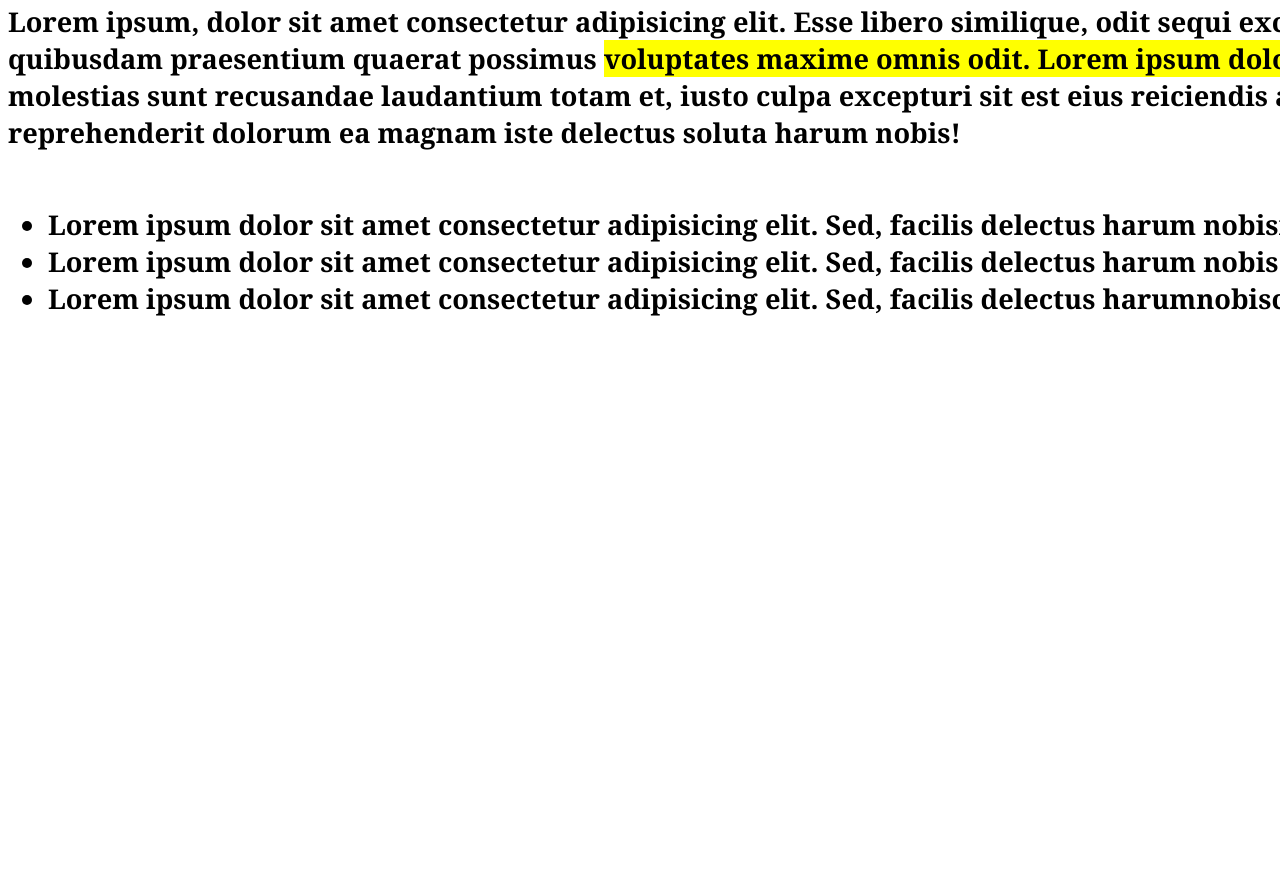
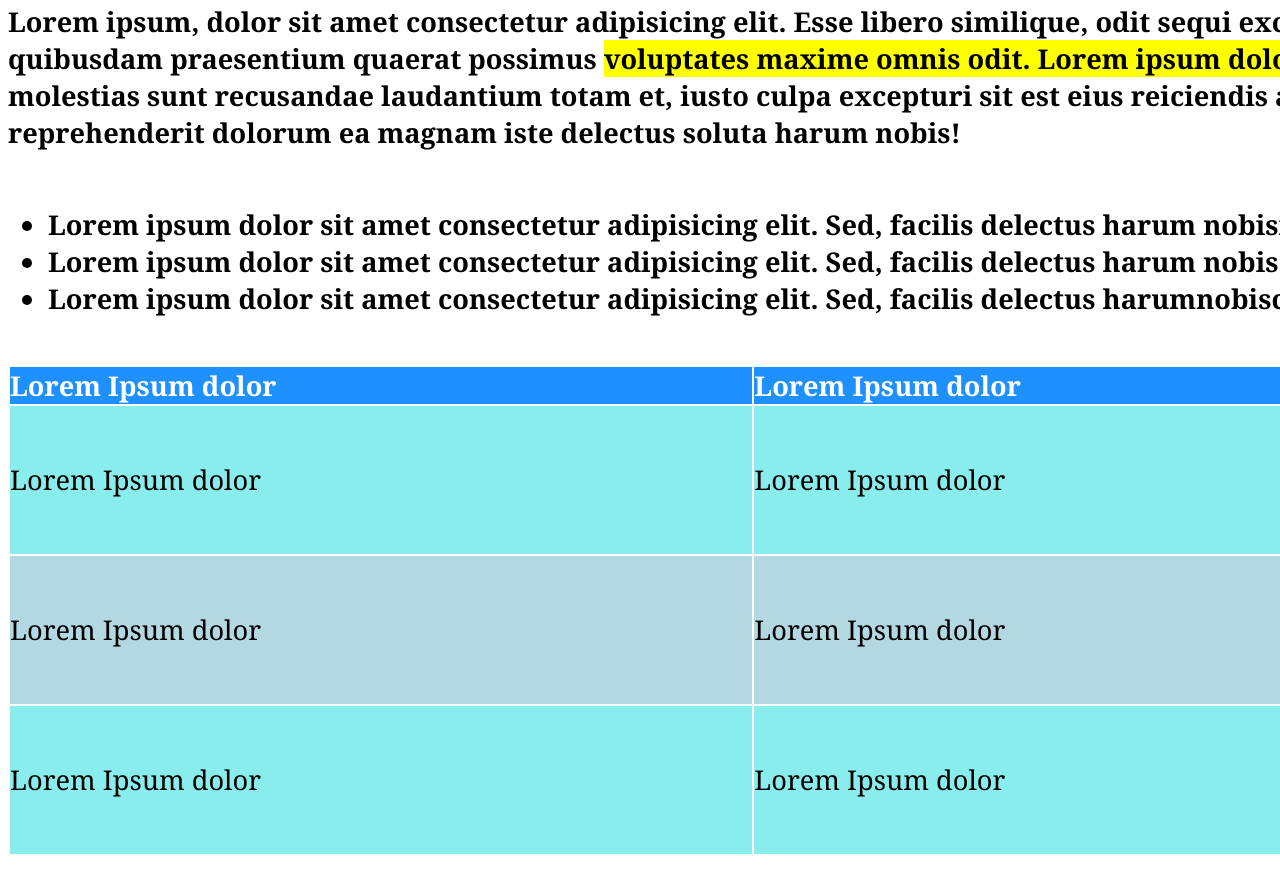
Before and after one commit to Daniele-Taullaraj/html-css-booleaner, a plain HTML site: page index.html in a window 1280 px wide. Shown: the part 1365-2257 px from the top of the page. Before the commit the page ends 1682 px from the top, so only its background shows below. Drawn offline with Linux system fonts and the light colour scheme.

Commit message:
sezione tabella

```diff
--- a/index.html
+++ b/index.html
@@ -71,7 +71,39 @@
 
         <!-- tabella -->
         <section>
+            <table>
+                <thead>
+                    <tr>
+                        <th>Lorem Ipsum dolor</th>
+                        <th>Lorem Ipsum dolor</th>
+                        <th>Lorem Ipsum dolor</th>
+                    </tr>
+                </thead>
 
+                <tbody>
+                    <tr class="tabella_scuro">
+                        <td>Lorem Ipsum dolor</td>
+                        <td>Lorem Ipsum dolor</td>
+                        <td>Lorem ipsum dolor sit amet, consectetur adipisicing elit. Temporibus eligendi dicta illum
+                            quis. Quisquam voluptates sed sequi quae odit tempora quaerat, numquam officia culpa
+                            eveniet? Ratione quas debitis reprehenderit atque!</td>
+                    </tr>
+                    <tr class="tabella_chiaro">
+                        <td>Lorem Ipsum dolor</td>
+                        <td>Lorem Ipsum dolor</td>
+                        <td>Lorem ipsum dolor sit amet, consectetur adipisicing elit. Temporibus eligendi dicta illum
+                            quis. Quisquam voluptates sed sequi quae odit tempora quaerat, numquam officia culpa
+                            eveniet? Ratione quas debitis reprehenderit atque!</td>
+                    </tr>
+                    <tr class="tabella_scuro">
+                        <td>Lorem Ipsum dolor</td>
+                        <td>Lorem Ipsum dolor</td>
+                        <td>Lorem ipsum dolor sit amet, consectetur adipisicing elit. Temporibus eligendi dicta illum
+                            quis. Quisquam voluptates sed sequi quae odit tempora quaerat, numquam officia culpa
+                            eveniet? Ratione quas debitis reprehenderit atque!</td>
+                    </tr>
+                </tbody>
+            </table>
         </section>
         <!-- fine sezione -->
 
--- a/style.css
+++ b/style.css
@@ -78,3 +78,29 @@ figcaption>p {
 }
 
 /* ++++++++++ */
+
+/* style tabella */
+table {
+    margin-top: 3em;
+    margin-bottom: 3em;
+}
+
+thead {
+    background-color: rgb(30, 144, 255);
+    color: white;
+}
+
+tr>th {
+    text-align: left;
+    font-size: 1.7em;
+}
+
+.tabella_scuro {
+    background-color: rgb(138, 237, 237);
+    font-size: 1.7em;
+}
+
+.tabella_chiaro {
+    background-color: #b3d8e1;
+    font-size: 1.7em;
+}
```
